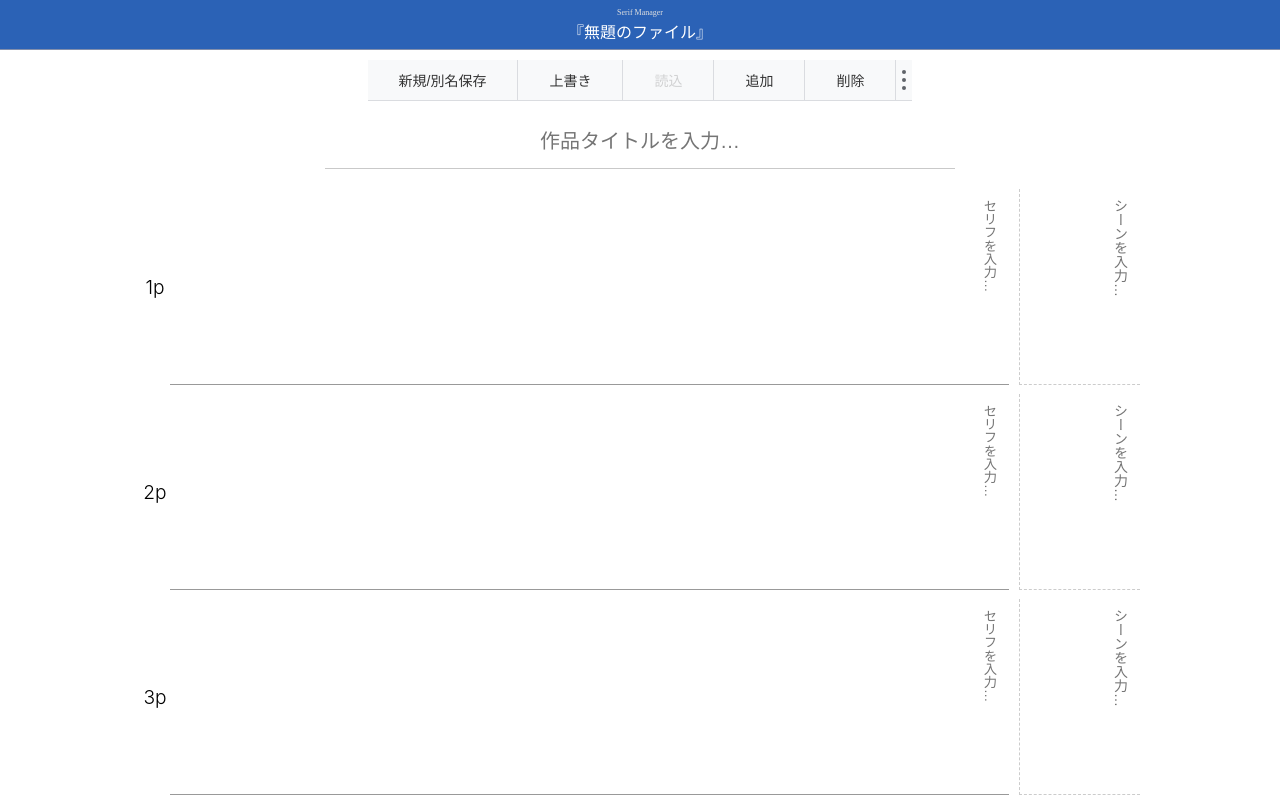
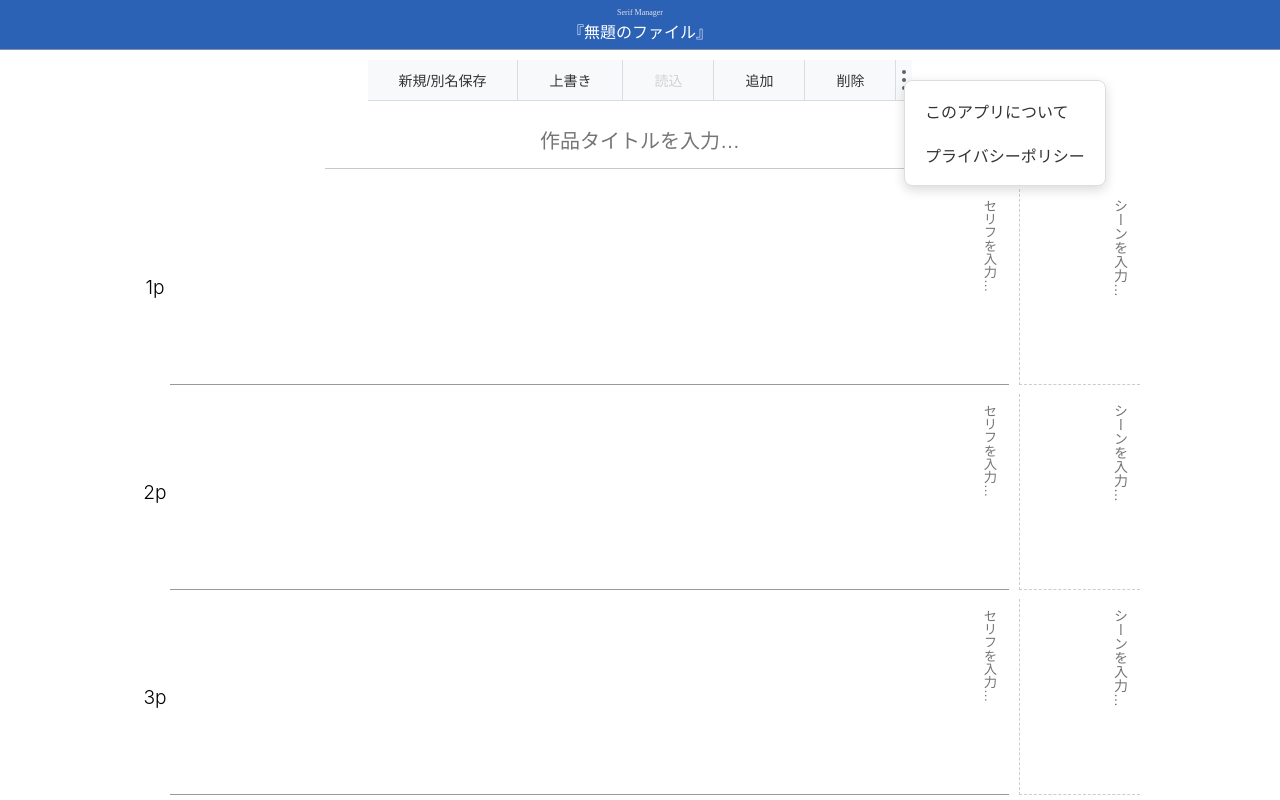
Before and after one commit to gony0089/SerifManager, a plain HTML site: page index.html in a window 1280 px wide. Both pictures are taken after a click on the element 904 px from the left and 80 px from the top of the page. Shown: the top 800 px of the page. Drawn offline with Linux system fonts and the light colour scheme.

Commit message:
プライバシーポリシーなど追加

```diff
--- a/index.html
+++ b/index.html
@@ -173,6 +173,12 @@
   <p id="loadingStatusText" class="loading-text">処理中です...</p>
 </div>
 
+<div id="mainmenue" style="display: none;">
+  <div class ="mainmenue-nakami">
+    <li><a href="README.md" target="_blank" rel="noopener noreferrer">このアプリについて</a></li>
+    <li><a href="privacy-policy.html" target="_blank" rel="noopener noreferrer">プライバシーポリシー</a></li>
+  </div>
+</div>
   <script src="script.js"></script>
   <script  src="https://apis.google.com/js/api.js" onload="handleGapiLoad()"></script>
   <script src="https://accounts.google.com/gsi/client" onload="gisLoaded()" ></script>
--- a/script.js
+++ b/script.js
@@ -969,6 +969,40 @@ restoreFromAutoSave();
 //読み込み時の操作ボタンオフ
 updateFileOperationButtons(false);
 
- OptionButton.addEventListener('click',()=>{
-  alert('現在このボタンは使えません。今後内容を追加する予定です。');
+const mainMenue =document.getElementById("mainmenue");
+ OptionButton.addEventListener('click',(event)=>{
+  showMainMenu(event);
  });
+
+mainMenue.addEventListener('click', (event) => {
+  if (event.target === mainMenue) {
+    mainMenue.style.display = "none";
+  }
+});
+
+function showMainMenu(event) {
+  const mainMenue = document.getElementById("mainmenue");
+  const menueNakami = mainMenue.querySelector(".mainmenue-nakami");
+
+
+  mainMenue.style.display = "block";
+
+  const mainMenueWidth = menueNakami.offsetWidth;
+  const mainMenueHeight = menueNakami.offsetHeight;
+  const windowWidth = window.innerWidth;
+  const windowHeight = window.innerHeight;
+
+  let left = event.pageX;
+  let top = event.pageY;
+
+   if (event.clientX + mainMenueWidth > windowWidth) {
+        left = event.pageX - mainMenueWidth;
+    }
+  if (event.clientY + mainMenueHeight > windowHeight) {
+      top = event.pageY - mainMenueHeight;
+  }
+  menueNakami.style.top = top  + 'px';
+  menueNakami.style.left =left + 'px';
+
+  mainMenue.style.display = "block";
+}
--- a/style.css
+++ b/style.css
@@ -192,6 +192,36 @@ html,body{
   cursor: pointer; /* ボタンの上でもカーソルを指マークに */
 }
 
+#mainmenue {
+  display: none;
+  position: fixed;
+  top: 0;
+  left: 0;
+  width: 100%;
+  height: 100%;
+  z-index: 5000;
+}
+.mainmenue-nakami {
+  position: absolute;
+  background-color: white;
+  border-radius: 8px;
+  box-shadow: 0 4px 12px rgba(0, 0, 0, 0.15);
+  border: 1px solid #ddd;
+  min-width: 200px;
+  padding: 8px 0;
+  list-style: none;
+  margin: 0;
+}
+.mainmenue-nakami li a {
+  display: block;
+  padding: 10px 20px;
+  color: #333;
+  text-decoration: none;
+  transition: background-color 0.2s ease;
+}
+.mainmenue-nakami li a:hover {
+  background-color: #f5f5f5;
+}
 .options-button:hover {
   background-color: rgba(0, 0, 0, 0.08);
 }
```
Also changed, not shown: privacy-policy.html (added, +52 -0 lines), 1 other file.
